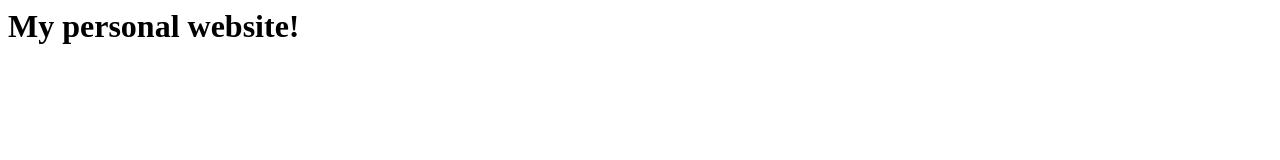
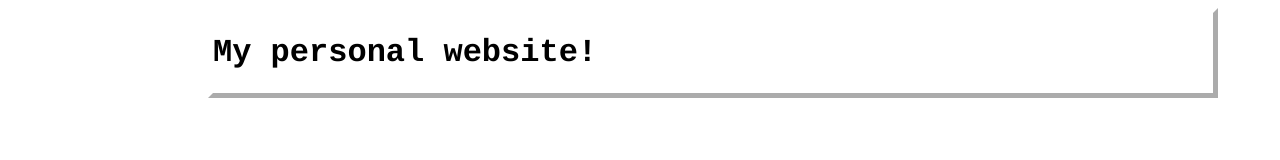
Before and after one commit to Dadado135/Dadado135.github.io, a plain HTML site: page index.html in a window 1280 px wide. Drawn offline with Linux system fonts and the light colour scheme.

Commit message:
Update index.html

```diff
--- a/index.html
+++ b/index.html
@@ -1,6 +1,20 @@
 <html>
   <head>
+    <style>
+      .TextBoxLeftBlack {
+          width: 1000px;
+          position:relative;
+          left: 200px;
+          border: 5px outset white;
+          text-align: left;
+          font-family: courier;
+          font-size: 100%;
+          color:black;
+        }
+    </style>
   <Title>Dadado135.github.io</Title>
-  <h1>My personal website!</h1>
+    <div class="TextBoxLeftBlack">
+      <h1>My personal website!</h1>
+    </div>
   </head>
 </html>
```
